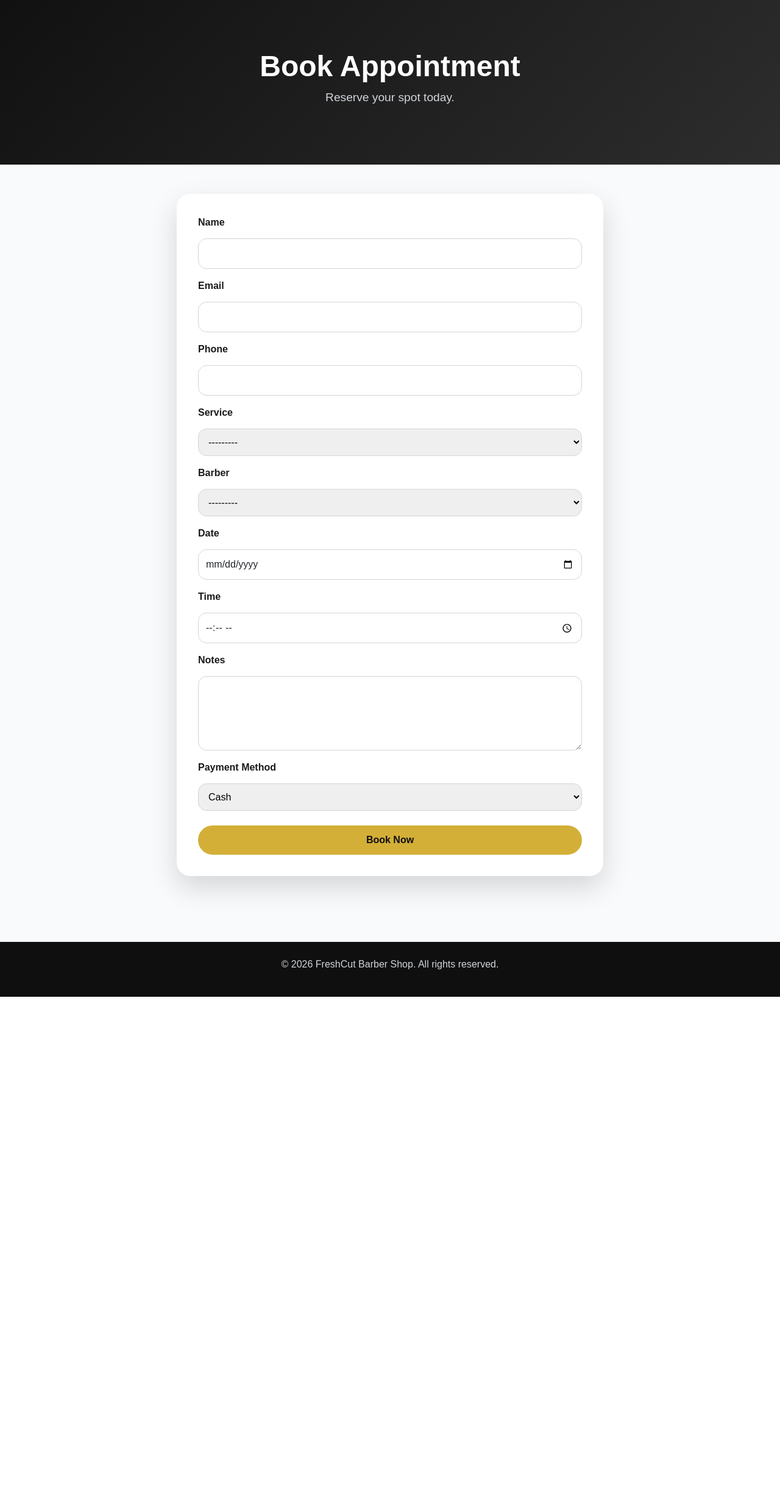
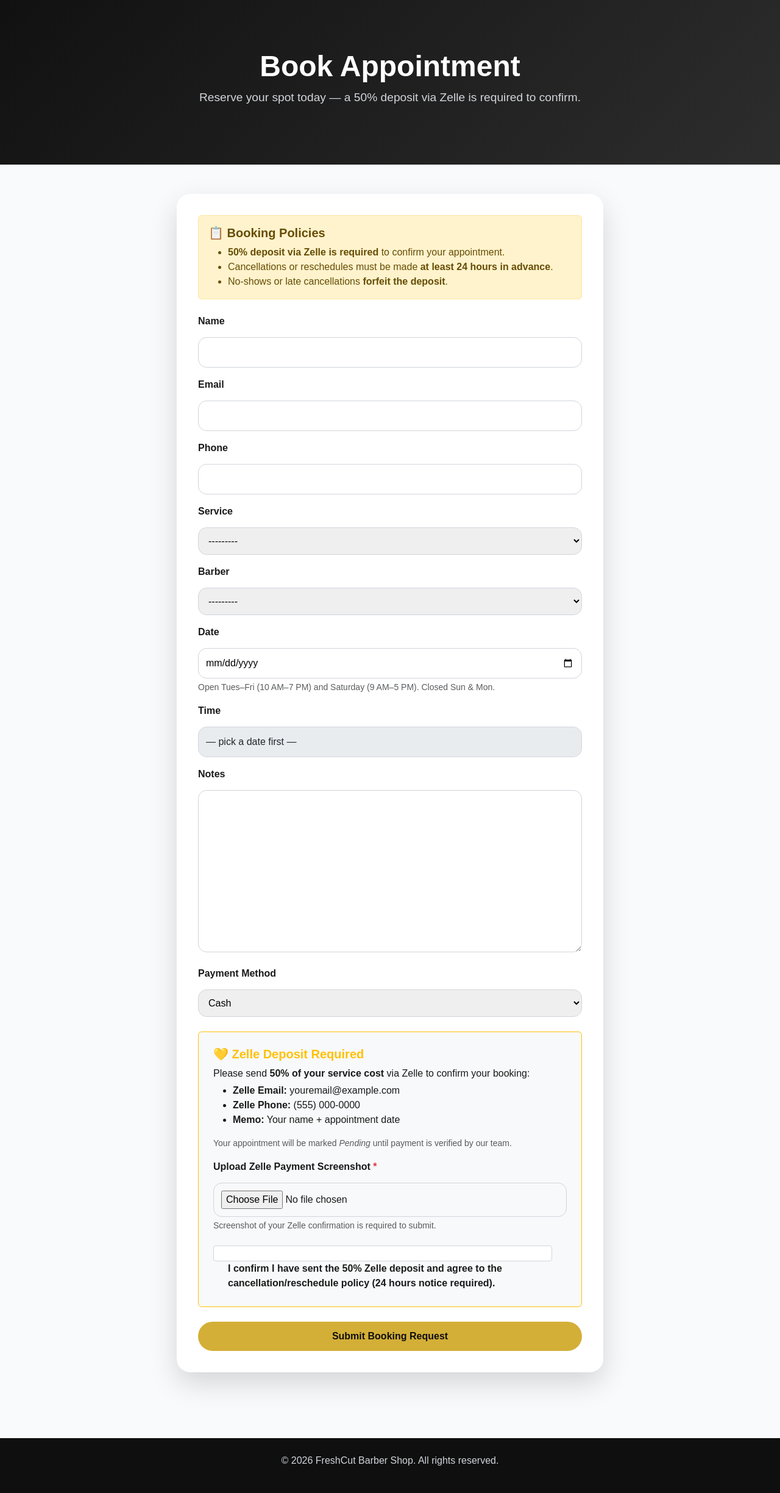
Before and after one commit to 7LuisGarcia/barbersalon, a Django app: page /book/ in a window 1280 px wide. Shown: the part 82-2531 px from the top of the page at 61% size. Before the commit the page ends 1717 px from the top, so only its background shows below. Run offline with Django 5.2, Linux system fonts and the light colour scheme.

Commit message:
initial commit - barber salon project

```diff
--- a/shop/forms.py
+++ b/shop/forms.py
@@ -22,3 +22,19 @@ class AppointmentForm(forms.ModelForm):
             "appointment_time": forms.TimeInput(attrs={"type": "time", "class": "form-control"}),
             "notes": forms.Textarea(attrs={"rows": 4, "class": "form-control"}),
         }
+
+# forms.py
+class AppointmentForm(forms.ModelForm):
+    class Meta:
+        model = Appointment
+        exclude = ['status', 'created_at', 'appointment_time']  # add this
+        widgets = {
+            'appointment_date': forms.DateInput(attrs={'type': 'date'}),
+            'payment_screenshot': forms.FileInput(attrs={'accept': 'image/*'}),
+        }
+
+    def clean_payment_screenshot(self):
+        screenshot = self.cleaned_data.get('payment_screenshot')
+        if not screenshot:
+            raise forms.ValidationError("You must upload a Zelle payment screenshot to book.")
+        return screenshot
--- a/shop/urls.py
+++ b/shop/urls.py
@@ -6,9 +6,10 @@ app_name = "shop"
 urlpatterns = [
     path("", views.home, name="home"),
     path("services/", views.services, name="services"),
-    path("barbers/", views.barbers, name="barbers"),
+    path("barbers/", views.barbers, name="barbers"),        # ← need to add barbers view
     path("contact/", views.contact, name="contact"),
-    path("appointments/", views.appointment_list, name="appointments"),
+    path("appointments/", views.appointments, name="appointments"),  # was appointment_list
     path("appointments/<int:pk>/delete/", views.delete_appointment, name="appointment_delete"),
-    path("book/", views.book, name="book"),
+    path("book/", views.book, name="book"),                 # removed duplicate
+    path("book/success/", views.booking_success, name="booking_success"),
 ]
--- a/shop/views.py
+++ b/shop/views.py
@@ -2,6 +2,8 @@ from django.shortcuts import render, redirect, get_object_or_404
 from django.contrib import messages
 from django.http import JsonResponse, HttpResponseNotAllowed
 from django.utils import timezone
+from django.db import IntegrityError
+from datetime import timedelta
 
 from .models import Appointment
 from .forms import AppointmentForm
@@ -15,51 +17,77 @@ def services(request):
     return render(request, "shop/services.html")
 
 
-def barbers(request):
-    return render(request, "shop/barbers.html")
+def about(request):
+    return render(request, "shop/about.html")
 
 
 def contact(request):
     return render(request, "shop/contact.html")
 
 
-def appointment_list(request):
-    appointments = Appointment.objects.all().order_by("appointment_date", "appointment_time")
-    return render(request, "shop/appointments.html", {
-        "appointments": appointments,
-        "today": timezone.now().date(),
-    })
+def gallery(request):
+    return render(request, "shop/gallery.html")
+
+def barbers(request):
+    return render(request, "shop/barbers.html")
 
 
 def book(request):
     if request.method == "POST":
-        form = AppointmentForm(request.POST)
+        form = AppointmentForm(request.POST, request.FILES)
+        appt_time = request.POST.get("appointment_time")
+        if form.is_valid() and appt_time:
+            appt = form.save(commit=False)
+            appt.appointment_time = appt_time
 
-        if form.is_valid():
-            appointment_date = form.cleaned_data["appointment_date"]
-            appointment_time = form.cleaned_data["appointment_time"]
-            barber_name = form.cleaned_data["barber_name"]
+            already_taken = Appointment.objects.filter(
+                barber_name=appt.barber_name,
+                appointment_date=appt.appointment_date,
+                appointment_time=appt.appointment_time,
+            ).exclude(status="cancelled").exists()
 
-            already_booked = Appointment.objects.filter(
-                appointment_date=appointment_date,
-                appointment_time=appointment_time,
-                barber_name=barber_name,
-            ).exists()
+            if already_taken:
+                form.add_error(None, "That time slot is already booked. Please choose a different time.")
+                return render(request, "shop/book_appointment.html", {"form": form})
 
-            if already_booked:
-                messages.error(request, "That time slot is already taken. Please choose another.")
-            else:
-                form.save()
-                messages.success(request, "Appointment booked successfully!")
-                return redirect("shop:home")
+            try:
+                appt.save()
+                return redirect("shop:booking_success")
+            except IntegrityError:
+                form.add_error(None, "That time slot was just taken. Please choose a different time.")
+                return render(request, "shop/book_appointment.html", {"form": form})
     else:
         form = AppointmentForm()
+    return render(request, "shop/book_appointment.html", {"form": form})
 
-    return render(request, "shop/book.html", {"form": form})
+
+def booking_success(request):
+    return render(request, "shop/booking_success.html")
+
+
+def appointments(request):
+    all_appointments = Appointment.objects.all().order_by("appointment_date", "appointment_time")
+    today = timezone.now().date()
+    return render(request, "shop/appointments.html", {
+        "appointments": all_appointments,
+        "today": today,
+    })
 
 
 def delete_appointment(request, pk):
-    if request.method == "POST":
-        get_object_or_404(Appointment, pk=pk).delete()
-        return JsonResponse({"ok": True})
-    return HttpResponseNotAllowed(["POST"])
+    if request.method != "POST":
+        return HttpResponseNotAllowed(["POST"])
+    appointment = get_object_or_404(Appointment, pk=pk)
+    appointment.delete()
+    return JsonResponse({"ok": True})
+
+
+def cancel_appointment(request, pk):
+    appointment = get_object_or_404(Appointment, pk=pk)
+    if not appointment.can_cancel_or_reschedule():
+        messages.error(request, "Cancellations must be made at least 24 hours before your appointment.")
+        return redirect("shop:appointments")
+    appointment.status = "cancelled"
+    appointment.save()
+    messages.success(request, "Your appointment has been cancelled.")
+    return redirect("shop:appointments")
--- a/templates/shop/book.html
+++ /dev/null
@@ -1,67 +0,0 @@
-{% extends 'shop/base.html' %}
-
-{% block content %}
-
-<section class="page-header">
-    <h1>Book Appointment</h1>
-    <p>Reserve your spot today.</p>
-</section>
-
-<div class="container py-5">
-    <div class="booking-card">
-        <form method="POST">
-            {% csrf_token %}
-
-            <div class="mb-3">
-                <label class="form-label">Name</label>
-                {{ form.customer_name }}
-            </div>
-
-            <div class="mb-3">
-                <label class="form-label">Email</label>
-                {{ form.email }}
-            </div>
-
-            <div class="mb-3">
-                <label class="form-label">Phone</label>
-                {{ form.phone }}
-            </div>
-
-            <div class="mb-3">
-                <label class="form-label">Service</label>
-                {{ form.service }}
-            </div>
-
-            <div class="mb-3">
-                <label class="form-label">Barber</label>
-                {{ form.barber_name }}
-            </div>
-
-            <div class="mb-3">
-                <label class="form-label">Date</label>
-                {{ form.appointment_date }}
-            </div>
-
-            <div class="mb-3">
-                <label class="form-label">Time</label>
-                {{ form.appointment_time }}
-            </div>
-
-            <div class="mb-3">
-                <label class="form-label">Notes</label>
-                {{ form.notes }}
-            </div>
-
-            <div class="mb-4">
-                <label class="form-label fw-bold">Payment Method</label>
-                {{ form.payment_method }}
-            </div>
-
-            <button type="submit" class="btn btn-gold w-100">
-                Book Now
-            </button>
-        </form>
-    </div>
-</div>
-
-{% endblock %}
--- /dev/null
+++ b/templates/shop/book_appointment.html
@@ -0,0 +1,212 @@
+{% extends 'shop/base.html' %}
+
+{% block content %}
+
+<section class="page-header">
+    <h1>Book Appointment</h1>
+    <p>Reserve your spot today — a 50% deposit via Zelle is required to confirm.</p>
+</section>
+
+<div class="container py-5">
+    <div class="booking-card">
+
+        <!-- Policy Banner -->
+        <div class="alert alert-warning mb-4" role="alert">
+            <h5 class="fw-bold">📋 Booking Policies</h5>
+            <ul class="mb-0">
+                <li><strong>50% deposit via Zelle is required</strong> to confirm your appointment.</li>
+                <li>Cancellations or reschedules must be made <strong>at least 24 hours in advance</strong>.</li>
+                <li>No-shows or late cancellations <strong>forfeit the deposit</strong>.</li>
+            </ul>
+        </div>
+
+        <form method="POST" enctype="multipart/form-data" id="bookingForm">
+            {% csrf_token %}
+
+            {% if form.non_field_errors %}
+            <div class="alert alert-danger mb-3" role="alert">
+                {% for error in form.non_field_errors %}
+                    <p class="mb-0">⚠️ {{ error }}</p>
+                {% endfor %}
+            </div>
+            {% endif %}
+
+            <div class="mb-3">
+                <label class="form-label">Name</label>
+                {{ form.customer_name }}
+            </div>
+            <div class="mb-3">
+                <label class="form-label">Email</label>
+                {{ form.email }}
+            </div>
+            <div class="mb-3">
+                <label class="form-label">Phone</label>
+                {{ form.phone }}
+            </div>
+            <div class="mb-3">
+                <label class="form-label">Service</label>
+                {{ form.service }}
+            </div>
+            <div class="mb-3">
+                <label class="form-label">Barber</label>
+                {{ form.barber_name }}
+            </div>
+
+            <div class="mb-3">
+                <label class="form-label">Date</label>
+                {{ form.appointment_date }}
+                <div class="form-text text-muted">
+                    Open Tues–Fri (10 AM–7 PM) and Saturday (9 AM–5 PM). Closed Sun & Mon.
+                </div>
+                <div id="date-error" class="text-danger small mt-1" style="display:none"></div>
+            </div>
+
+            <div class="mb-3">
+                <label class="form-label">Time</label>
+                <select name="appointment_time" id="appointment_time" class="form-control" required disabled>
+                    <option value="">— pick a date first —</option>
+                </select>
+                <div id="time-error" class="text-danger small mt-1" style="display:none"></div>
+            </div>
+
+            <div class="mb-3">
+                <label class="form-label">Notes</label>
+                {{ form.notes }}
+            </div>
+            <div class="mb-4">
+                <label class="form-label fw-bold">Payment Method</label>
+                {{ form.payment_method }}
+            </div>
+
+            <!-- Zelle Deposit Section -->
+            <div class="zelle-box p-4 mb-4 rounded border border-warning bg-light">
+                <h5 class="fw-bold text-warning">💛 Zelle Deposit Required</h5>
+                <p class="mb-1">Please send <strong>50% of your service cost</strong> via Zelle to confirm your booking:</p>
+                <ul>
+                    <li><strong>Zelle Email:</strong> youremail@example.com</li>
+                    <li><strong>Zelle Phone:</strong> (555) 000-0000</li>
+                    <li><strong>Memo:</strong> Your name + appointment date</li>
+                </ul>
+                <p class="text-muted small">Your appointment will be marked <em>Pending</em> until payment is verified by our team.</p>
+
+                <div class="mb-3">
+                    <label class="form-label fw-bold">
+                        Upload Zelle Payment Screenshot <span class="text-danger">*</span>
+                    </label>
+                    {{ form.payment_screenshot }}
+                    <div class="form-text">Screenshot of your Zelle confirmation is required to submit.</div>
+                </div>
+
+                <div class="form-check">
+                    <input class="form-check-input" type="checkbox" id="depositConfirm" required>
+                    <label class="form-check-label" for="depositConfirm">
+                        I confirm I have sent the 50% Zelle deposit and agree to the
+                        cancellation/reschedule policy (24 hours notice required).
+                    </label>
+                </div>
+            </div>
+
+            <button type="submit" class="btn btn-gold w-100">
+                Submit Booking Request
+            </button>
+        </form>
+    </div>
+</div>
+
+<script>
+const SCHEDULE = {
+    2: { start: [10, 0], last: [18, 30] },
+    3: { start: [10, 0], last: [18, 30] },
+    4: { start: [10, 0], last: [18, 30] },
+    5: { start: [10, 0], last: [18, 30] },
+    6: { start: [9,  0], last: [16, 30] },
+};
+const INTERVAL = 45;
+
+function generateSlots(dow) {
+    if (!SCHEDULE[dow]) return [];
+    const { start, last } = SCHEDULE[dow];
+    const slots = [];
+    let h = start[0], m = start[1];
+    const lastMins = last[0] * 60 + last[1];
+    while (h * 60 + m <= lastMins) {
+        const period = h >= 12 ? "PM" : "AM";
+        const display_h = h > 12 ? h - 12 : (h === 0 ? 12 : h);
+        const display_m = m === 0 ? "00" : String(m).padStart(2, "0");
+        const label = `${display_h}:${display_m} ${period}`;
+        const value = `${String(h).padStart(2,"0")}:${display_m}:00`;
+        slots.push({ label, value });
+        m += INTERVAL;
+        if (m >= 60) { h += Math.floor(m / 60); m = m % 60; }
+    }
+    return slots;
+}
+
+function getDow(dateStr) {
+    const [y, mo, d] = dateStr.split("-").map(Number);
+    return new Date(y, mo - 1, d).getDay();
+}
+
+function isBusinessDay(dateStr) {
+    return SCHEDULE[getDow(dateStr)] !== undefined;
+}
+
+const dateInput = document.querySelector("[name='appointment_date']");
+const timeSelect = document.getElementById("appointment_time");
+const dateError  = document.getElementById("date-error");
+const timeError  = document.getElementById("time-error");
+
+const tomorrow = new Date();
+tomorrow.setDate(tomorrow.getDate() + 1);
+dateInput.min = tomorrow.toISOString().split("T")[0];
+dateInput.type = "date";
+
+dateInput.addEventListener("change", function () {
+    const val = this.value;
+    dateError.style.display = "none";
+    timeSelect.innerHTML = "";
+    timeSelect.disabled = true;
+
+    if (!val) return;
+
+    const dow = getDow(val);
+    if (!isBusinessDay(val)) {
+        const dayNames = ["Sunday","Monday","Tuesday","Wednesday","Thursday","Friday","Saturday"];
+        dateError.textContent = `We're closed on ${dayNames[dow]}s. Please pick a Tue–Fri or Saturday.`;
+        dateError.style.display = "block";
+        this.value = "";
+        timeSelect.innerHTML = `<option value="">— pick a date first —</option>`;
+        return;
+    }
+
+    const slots = generateSlots(dow);
+    timeSelect.innerHTML = `<option value="">Select a time</option>`;
+    slots.forEach(({ label, value }) => {
+        const opt = document.createElement("option");
+        opt.value = value;
+        opt.textContent = label;
+        timeSelect.appendChild(opt);
+    });
+    timeSelect.disabled = false;
+});
+
+document.getElementById("bookingForm").addEventListener("submit", function (e) {
+    let valid = true;
+    const dateVal = dateInput.value;
+    if (!dateVal || !isBusinessDay(dateVal)) {
+        dateError.textContent = "Please select a valid business day (Tue–Sat).";
+        dateError.style.display = "block";
+        valid = false;
+    }
+    if (!timeSelect.value) {
+        timeError.textContent = "Please select an appointment time.";
+        timeError.style.display = "block";
+        valid = false;
+    } else {
+        timeError.style.display = "none";
+    }
+    if (!valid) e.preventDefault();
+});
+</script>
+
+{% endblock %}
```
Also changed, not shown: config/settings.py (+5 -4 lines), shop/models.py (+23 -13 lines), templates/shop/booking_success.html (added, +36 -0 lines), templates/shop/home.html (+9 -0 lines), db.sqlite3, shop/migrations/0002_appointment_customer_phone_and_more.py (added).
